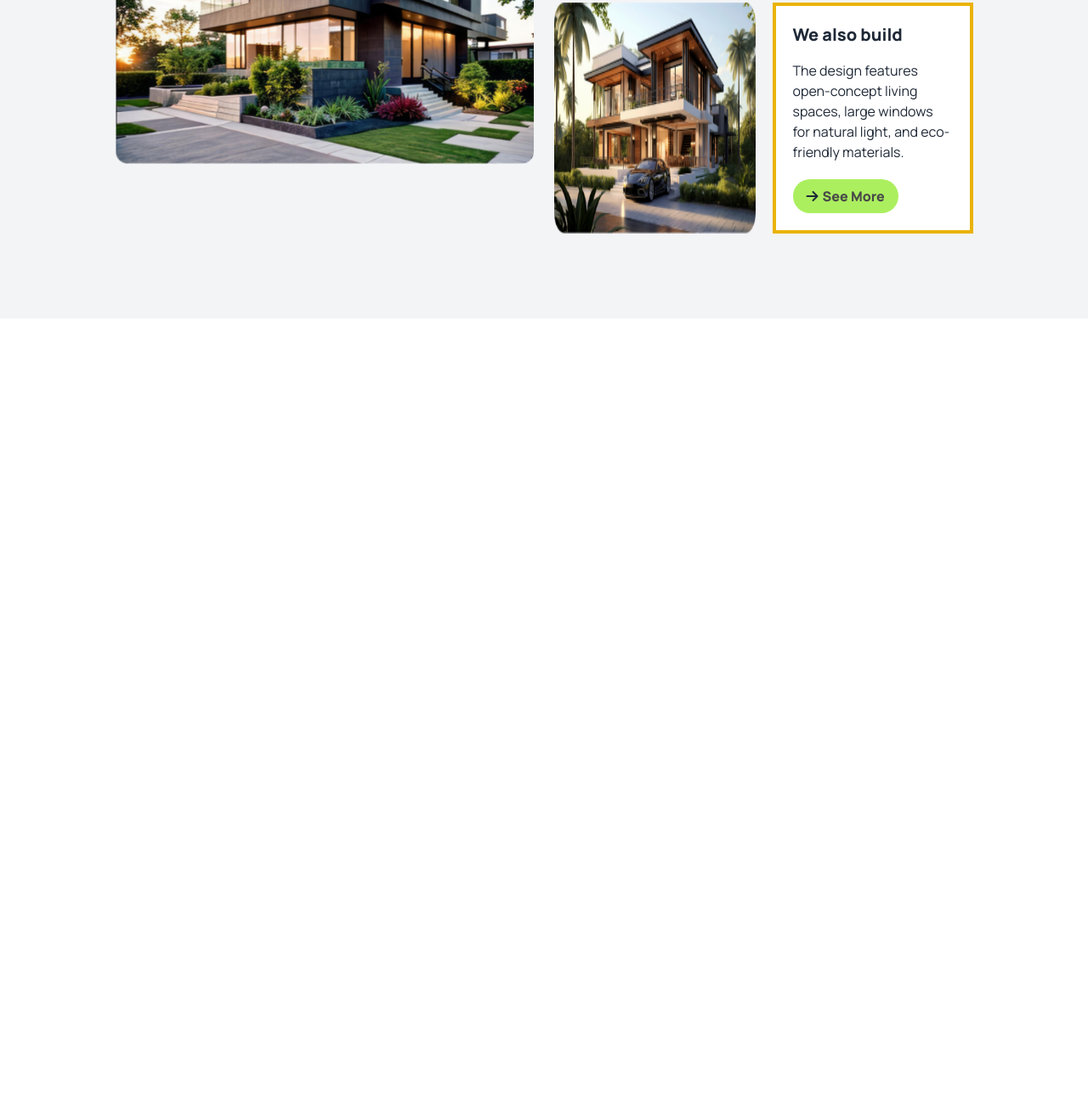
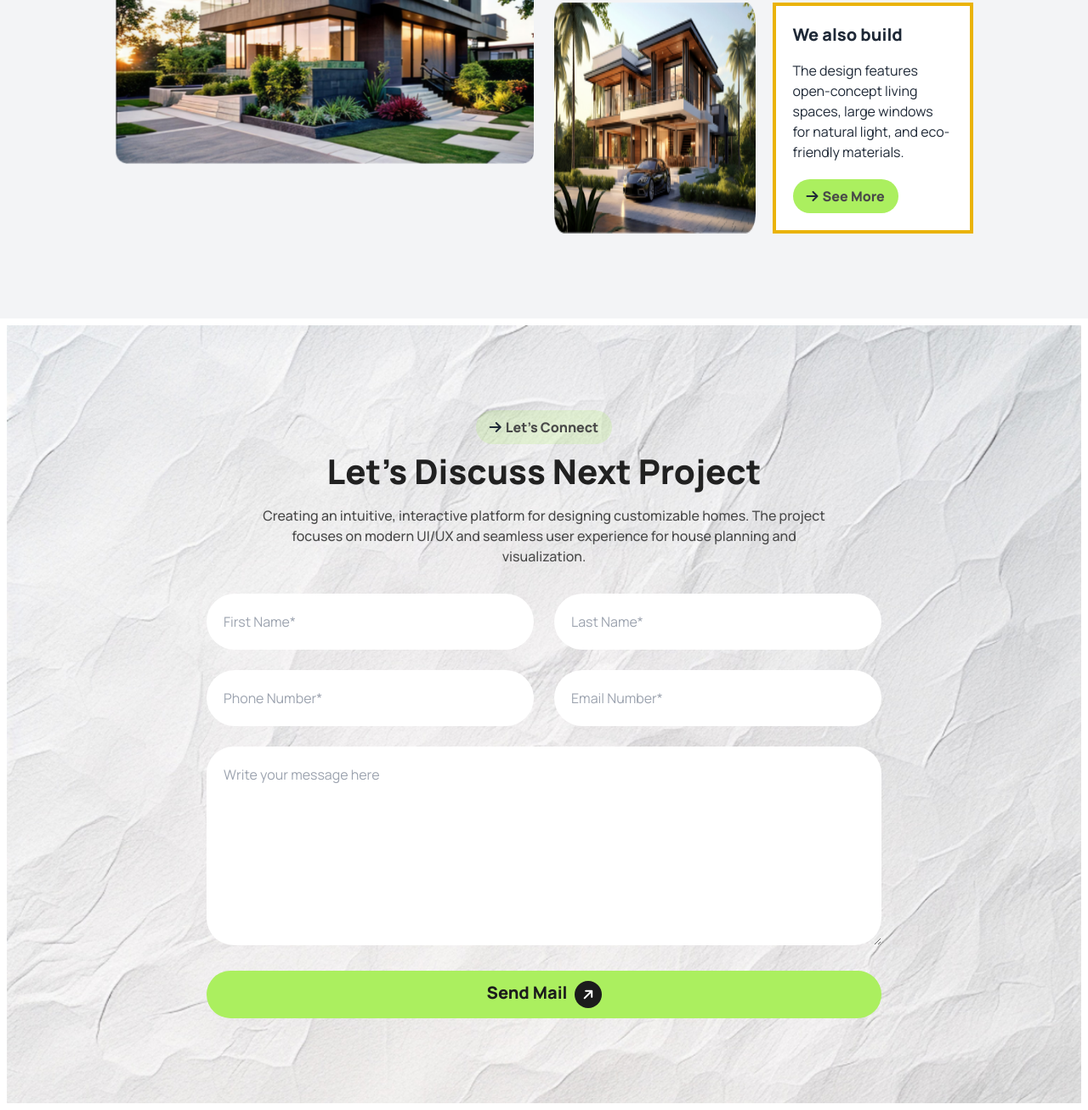
Before and after one commit to NureAlam68/assignment-3, a plain HTML site: page index.html in a window 1280 px wide. Shown: the part 3753-5060 px from the top of the page at 85% size. Before the commit the page ends 4128 px from the top, so only its background shows below. Drawn offline with nearby package versions, Linux system fonts and the light colour scheme.

Commit message:
added next projects section

```diff
--- a/index.html
+++ b/index.html
@@ -236,5 +236,36 @@
         </div>
       </section>
     </main>
+    <!-- next project -->
+    <section class="px-5 py-8 lg:px-[235px] lg:py-[100px] bg-[url('/assets/bg.jpg')] bg-cover border-8 border-white">
+      <button class="px-4 py-2 bg-color-five rounded-[24px] flex items-center mx-auto">
+        <i class="fa-solid fa-arrow-right"></i>
+        <p class="inline ml-[5px] text-[#494949] font-extrabold">Let’s Connect</p>
+      </button>
+      <h1 class="mt-4 text-2xl font-extrabold md:text-[32px] lg:text-[40px] text-center text-[#212121]">Let’s Discuss Next Project</h1>
+      <p class="mt-4 md:mt-6 text-sm md:text-base text-[#494949] text-center lg:w-[690px] mx-auto font-medium">Creating an intuitive, interactive platform for designing customizable homes. The project focuses on modern UI/UX and seamless user experience for house planning and visualization.</p>
+      <div class="grid grid-cols-1 md:grid-cols-2 mt-8 gap-6">
+        <div>
+          <input type="text" name="" id="" placeholder="First Name*" class="px-5 py-[21px] rounded-[64px] w-full">
+        </div> <div>
+          <input type="text" name="" id="" placeholder="Last Name*" class="px-5 py-[21px] rounded-[64px] w-full">
+        </div> <div>
+          <input type="number" name="" id="" placeholder="Phone Number*" class="px-5 py-[21px] rounded-[64px] w-full">
+        </div> <div>
+          <input type="email" name="" id="" placeholder="Email Number*" class="px-5 py-[21px] rounded-[64px] w-full">
+        </div>
+        <div class="md:col-span-2">
+          <textarea name="" id="" class="px-5 py-[21px] rounded-[32px] w-full" placeholder="Write your message here" rows="8"></textarea>
+        </div>
+        <div class="md:col-span-2">
+          <button class="px-[20px] py-[12px] bg-color-one flex gap-2 rounded-[32px] w-full">
+            <div class="flex gap-2 mx-auto">
+              <div class="text-xl font-extrabold text-color-three">Send Mail</div>
+              <div class="w-[32px] bg-color-three rounded-[32px] h-[32px] flex"><i class="fa-solid fa-arrow-right text-white rounded-[32px] mx-auto my-auto -rotate-45"></i></div>
+            </div>
+          </button>
+        </div>
+      </div>
+    </section>
 </body>
 </html>
```
